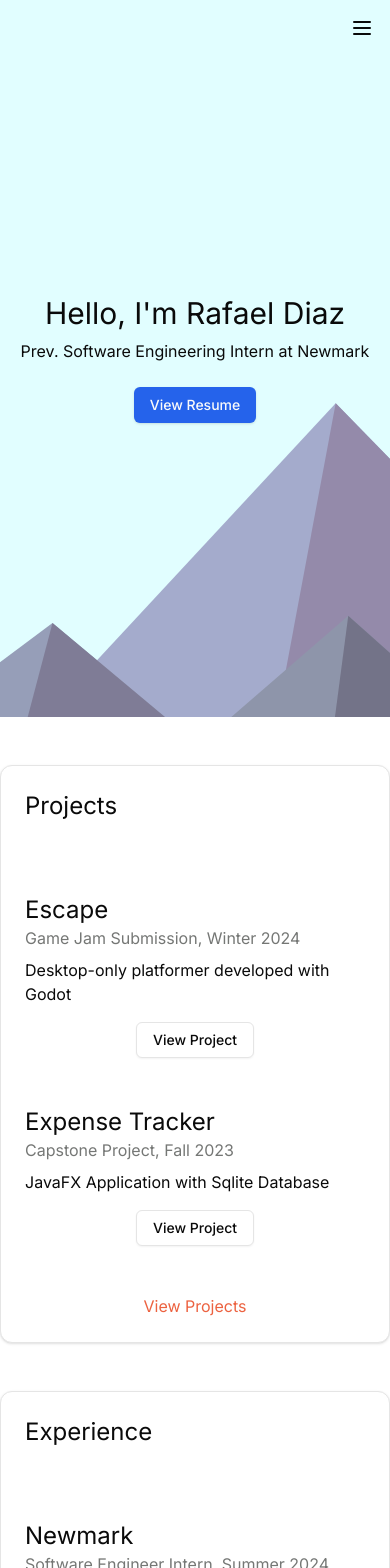
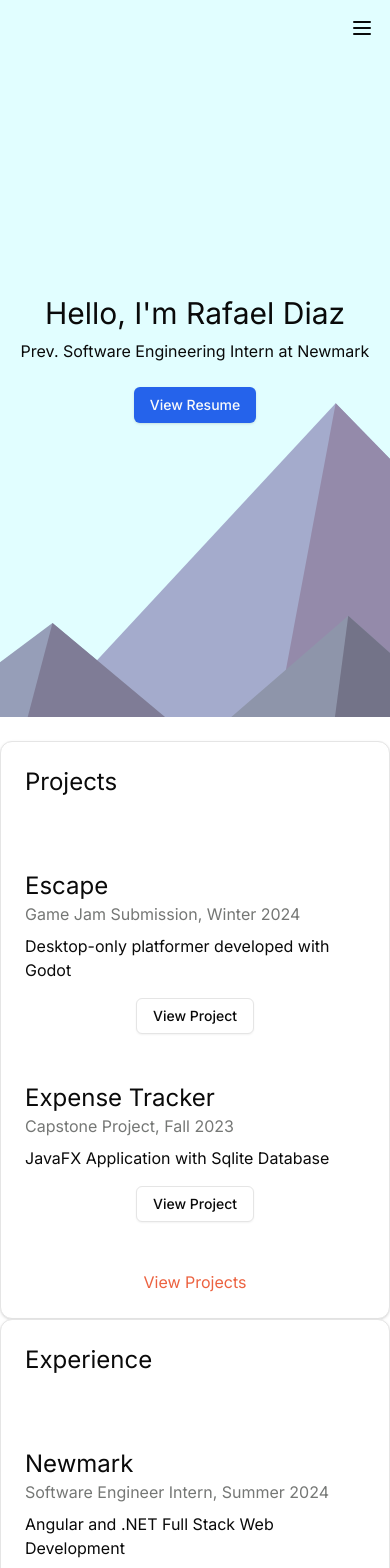
Before and after one commit to availe/Personal-Website-V2, a Next.js app: page / in a window 390 px wide. Shown: the top 1568 px of the page. Built offline with nearby package versions, Linux system fonts and the light colour scheme.

Commit message:
refactor to grid home

```diff
--- a/src/app/page.tsx
+++ b/src/app/page.tsx
@@ -1,15 +1,13 @@
 import SectionEntry from "@/components/home/section-entry";
 import Hero from "@/components/home/hero";
-import { Separator } from "@radix-ui/react-separator";
 import { experiences, projects } from "@/data/txt/home-data";
 
 export default function Home() {
   return (
     <>
-      <div className="flex flex-col gap-6">
+      <div className="grid grid-flow-row gap-6">
         <Hero />
-        <div className="flex flex-col lg:flex-row lg:justify-evenly lg:mx-12 gap-6 lg:gap-12">
-          <Separator orientation="vertical" />
+        <div className="grid grid-cols-1 lg:grid-cols-2 lg:gap-24 lg:mx-24">
           <SectionEntry
             experiences={projects}
             title="Projects"
@@ -17,7 +15,6 @@ export default function Home() {
             stringLink="/projects"
             callToAction="View Project"
           />
-          <Separator orientation="vertical" />
           <SectionEntry
             experiences={experiences}
             title="Experience"
@@ -25,7 +22,6 @@ export default function Home() {
             stringLink="/resume"
             callToAction="View Company"
           />
-          <Separator orientation="vertical" />
         </div>
       </div>
     </>
--- a/src/components/home/section-entry.tsx
+++ b/src/components/home/section-entry.tsx
@@ -26,11 +26,11 @@ const SectionEntry: React.FC<ExperienceSectionProps> = ({
   callToAction,
 }) => {
   return (
-    <Card className="flex flex-col w-full lg:border-none lg:shadow-none">
+    <Card className="grid grid-flow-row w-full lg:border-none lg:shadow-none">
       <CardHeader>
         <h2 className="text-2xl md:text-3xl lg:text-center">{title}</h2>
       </CardHeader>
-      <CardContent className="flex flex-col gap-12 pt-12 pb-12">
+      <CardContent className="grid grid-flow-row gap-12 pt-12 pb-12">
         {experiences.map((exp, index) => (
           <ExperienceEntry
             key={index}
```
